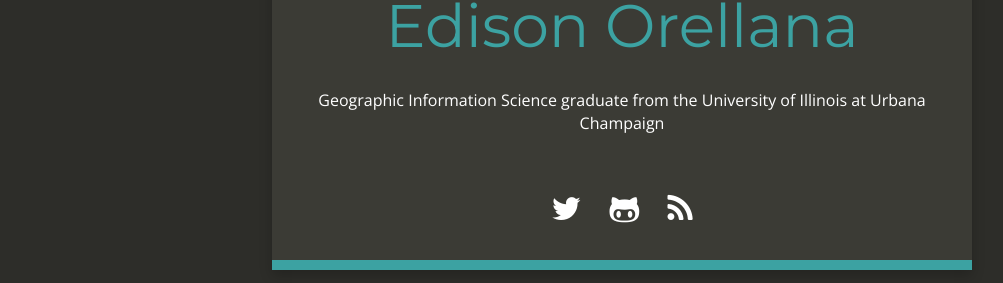
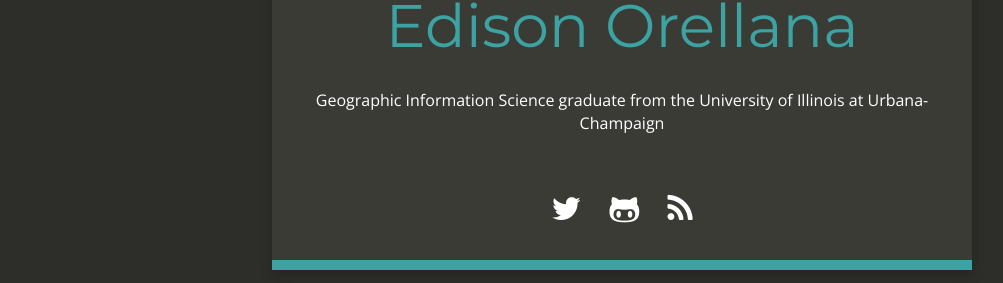
Before and after one commit to edisondotme/edisondotme.github.io, a Jekyll site: the page built from index.html, in a window 1280 px wide. Shown: the part 172-455 px from the top of the page, without its empty margins (18-1021 px from the left). Built offline with Jekyll 4.4.1, drawn with Linux system fonts in a browser that asks for light colours; nearby versions of some CDN libraries; part of the change alters nothing that is shown.

```diff
--- a/_config.yml
+++ b/_config.yml
@@ -3,9 +3,10 @@ title: "Edison Orellana"
 email: "me@edison.com"
 description: "Personal website for Edison Orellana"
 baseurl: ""
-url: "edison.me"
+url: "https://edison.me"
+enforce_ssl: "edison.me"
 author_name: "Edison Orellana"
-title_description: "Geographic Information Science graduate from the University of Illinois at Urbana Champaign"
+title_description: "Geographic Information Science graduate from the University of Illinois at Urbana-Champaign"
 title_image: "https://gravatar.com/avatar/56b00aca58d5c1b7ddcca365ab0f7df4?s=512"
 google_analytics: "UA-82428263-1"
 disqus_account: "edisondotme"
--- a/index.html
+++ b/index.html
@@ -3,6 +3,11 @@ layout: default
 make-smaller-titles: true
 ---
 
+<script type="text/javascript">
+    var host = "yoursite.com";
+        if ((host == window.location.host) && (window.location.protocol != "https:"))
+	        window.location.protocol = "https";
+</script>
 
 <div class="container-fluid index">
     <div class="row">
```
